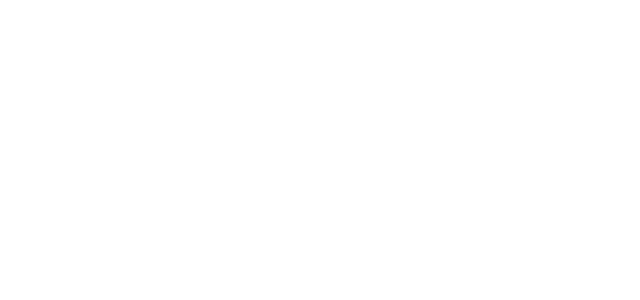
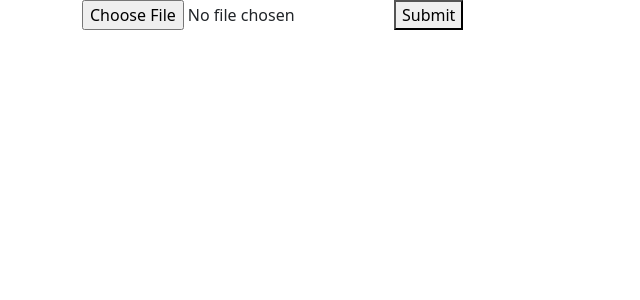
Before and after one commit to clopez9/Log-in-page, a React (Create React App) app: page /admin in a window 1280 px wide. Before the commit this address had no page. Shown: the top 300 px of the page, without its empty margins (0-640 px from the left). Built offline with nearby package versions, Linux system fonts and the light colour scheme.

Commit message:
added file i/o for admins

```diff
--- a/src/App.js
+++ b/src/App.js
@@ -2,12 +2,14 @@
 import { BrowserRouter as Router, Route, Routes } from "react-router-dom";
 import "bootstrap/dist/css/bootstrap.min.css";
 import Login from "./components/login.js";
+import Admin from "./components/admin.js"
 
 function App() {
   return (
     <Router>
       <Routes>
       <Route path="/" element = {<Login/>}/>
+      <Route path="/admin" element = {<Admin/>}/>
       </Routes>
     </Router>
 
--- /dev/null
+++ b/src/components/admin.js
@@ -0,0 +1,33 @@
+import React, {Component} from 'react';
+import axios from 'axios';
+
+export default class Admin extends Component {
+    constructor(props) {
+        super(props);
+        this.onChange = this.onChange.bind(this);
+
+    }
+
+    onChange(e) {
+        console.log(e);
+        var file = e.target.files[0];
+        var reader = new FileReader();
+        reader.onload = function(e) {
+            // The file's text will be printed here
+            console.log(e.target.result)
+          };
+        reader.readAsText(file)
+        // axios.post('http://localhost:5000/admin').then(res => console.log(res.data)).catch(err => console.log(err));
+        // console.log(e);
+    }
+    render () {
+        return (
+            <form>
+            <div className="container">
+                <input onChange= {this.onChange}type="file"></input>
+                <button type="submit">Submit</button>
+            </div>
+            </form>
+        )
+    }
+}
--- a/src/components/login.js
+++ b/src/components/login.js
@@ -17,6 +17,7 @@
 
     }
     onChangeUsername(e) {
+        console.log(e);
         this.setState({
             username: e.target.value
         });
@@ -28,17 +29,17 @@
     }
     onSubmit(e) {
         //prevents submission of default values
+        e.preventDefault();
         console.log("submitted!")
-        e.preventDefault();
         const user = {
             username: this.state.username,
             password: this.state.password
         }
         console.log(user);
-        axios.post('http://localhost:5000',user).then(res => console.log(res.data));
-
-        }
-
+        //sends a post request to the backend. This is how the frontend and backend are connected.
+        axios.post('http://localhost:5000',user).then(res => console.log(res.data)).catch(err => console.log(err));
+    }
+    //There is a part of the lifecycle of components on react. (Mounting-phase)
     componentDidMount() {
         this.setState({
             username: "",
@@ -46,6 +47,7 @@
 
         });
     }
+    //This renders the front-end code
     render() {
         return (
 <form onSubmit = {this.onSubmit}>
```
Also changed, not shown: src/components/admin.css (added), 2 other files (tests, documents, lock files or other folders).
